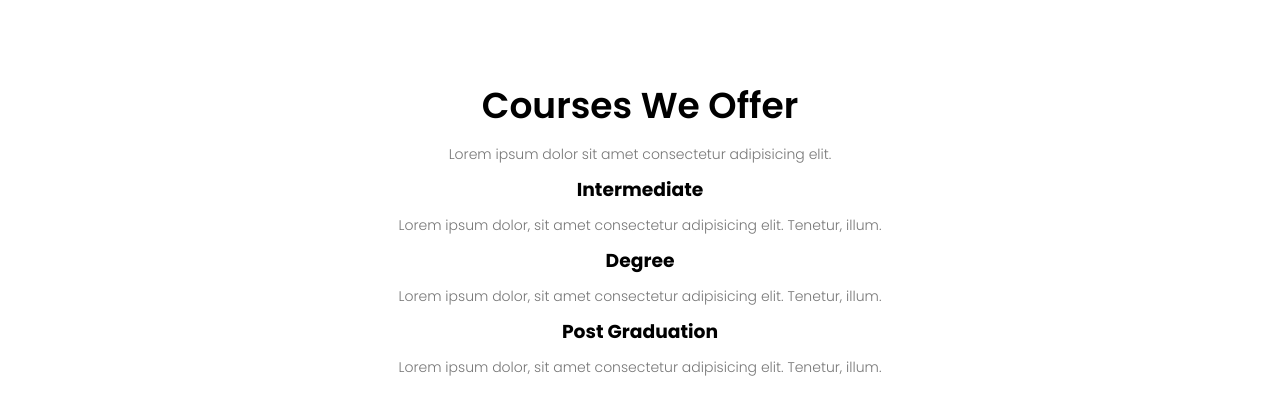
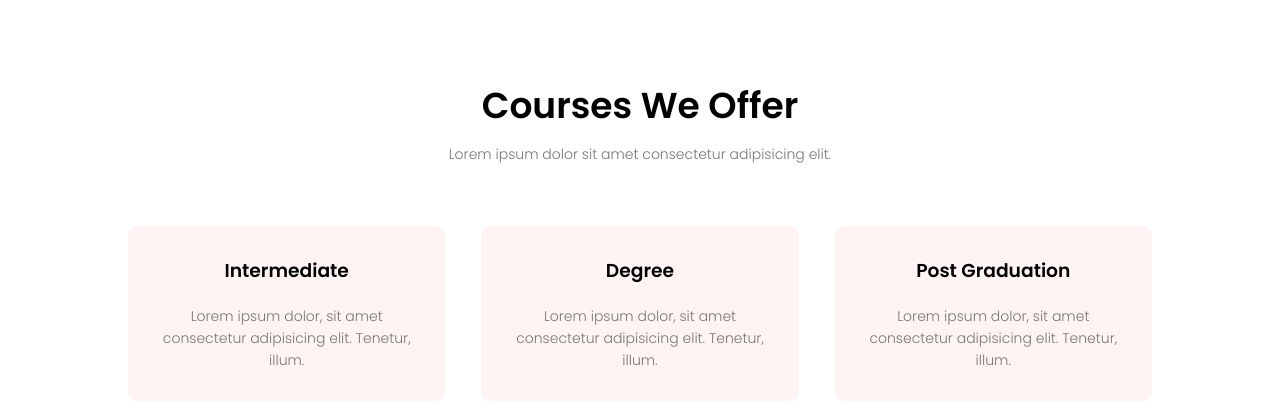
Before and after one commit to VaishnaviMudaliar/eductional-website, a plain HTML site: page index.html in a window 1280 px wide. Shown: the part 822-1236 px from the top of the page. Before the commit the page ends 1210 px from the top, so only its background shows below. Drawn offline with Linux system fonts and the light colour scheme.

Commit message:
course page completed

```diff
--- a/style.css
+++ b/style.css
@@ -163,5 +163,36 @@ p{
 }
 
 .row{
+margin-top: 5%;
+display: flex;
+justify-content: space-between;
 
 }
+
+.course-col{
+  flex-basis: 31%;
+  background: #fff3f3;
+  border-radius: 10px;
+  margin-bottom: 5%;
+  padding: 20px 12px;
+  box-sizing: border-box;
+  transition: 0.5s;
+}
+
+h3{
+  text-align: center;
+  font-weight: 600;
+  margin: 10px 0;
+
+}
+
+.course-col:hover{
+  box-shadow: 0 0 20px 0px rgba(0, 0, 0, 0.2);
+}
+
+@media(max-width: 700px) {
+  .row{
+    flex-direction:column;
+  }
+
+}
```
